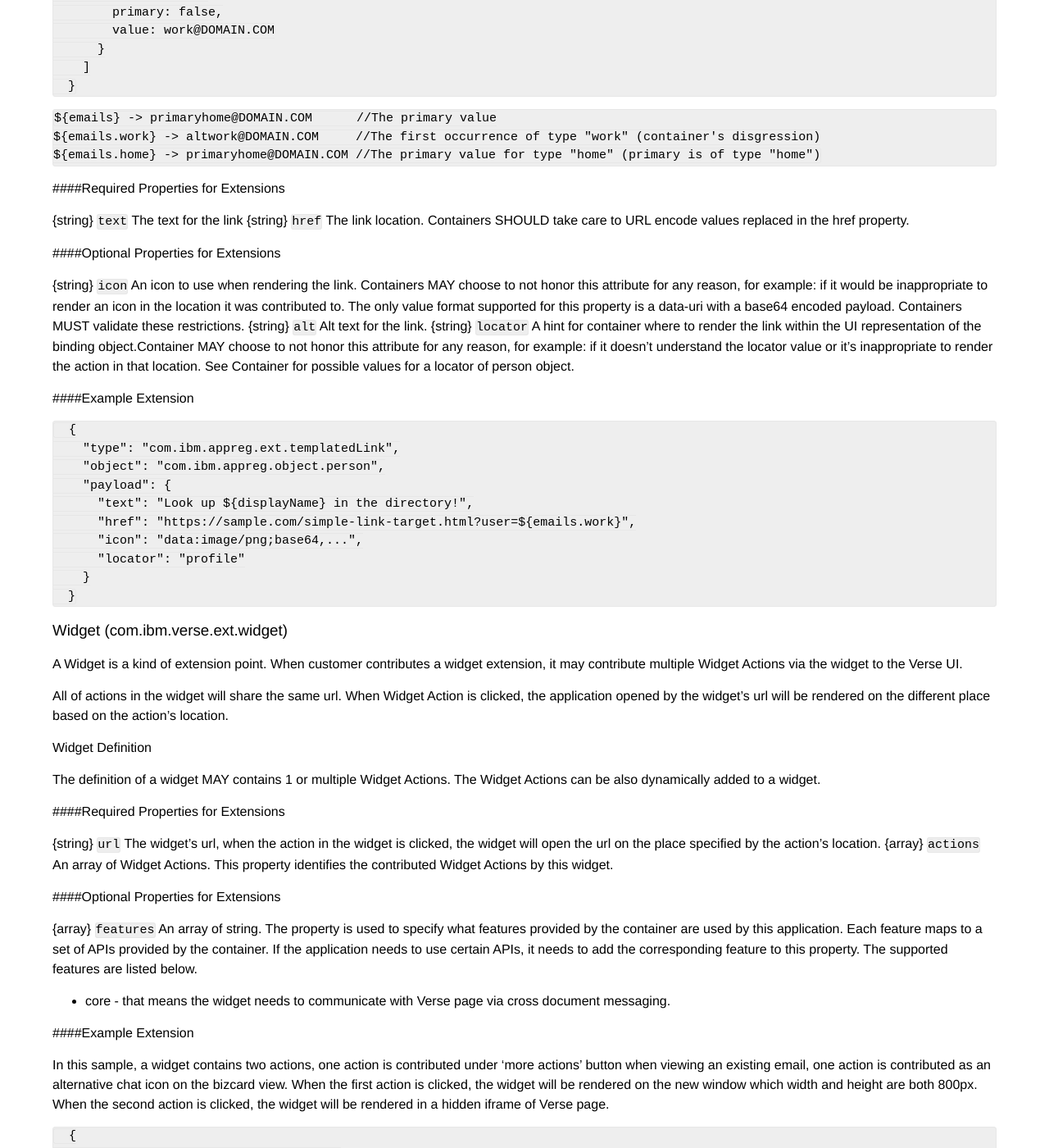
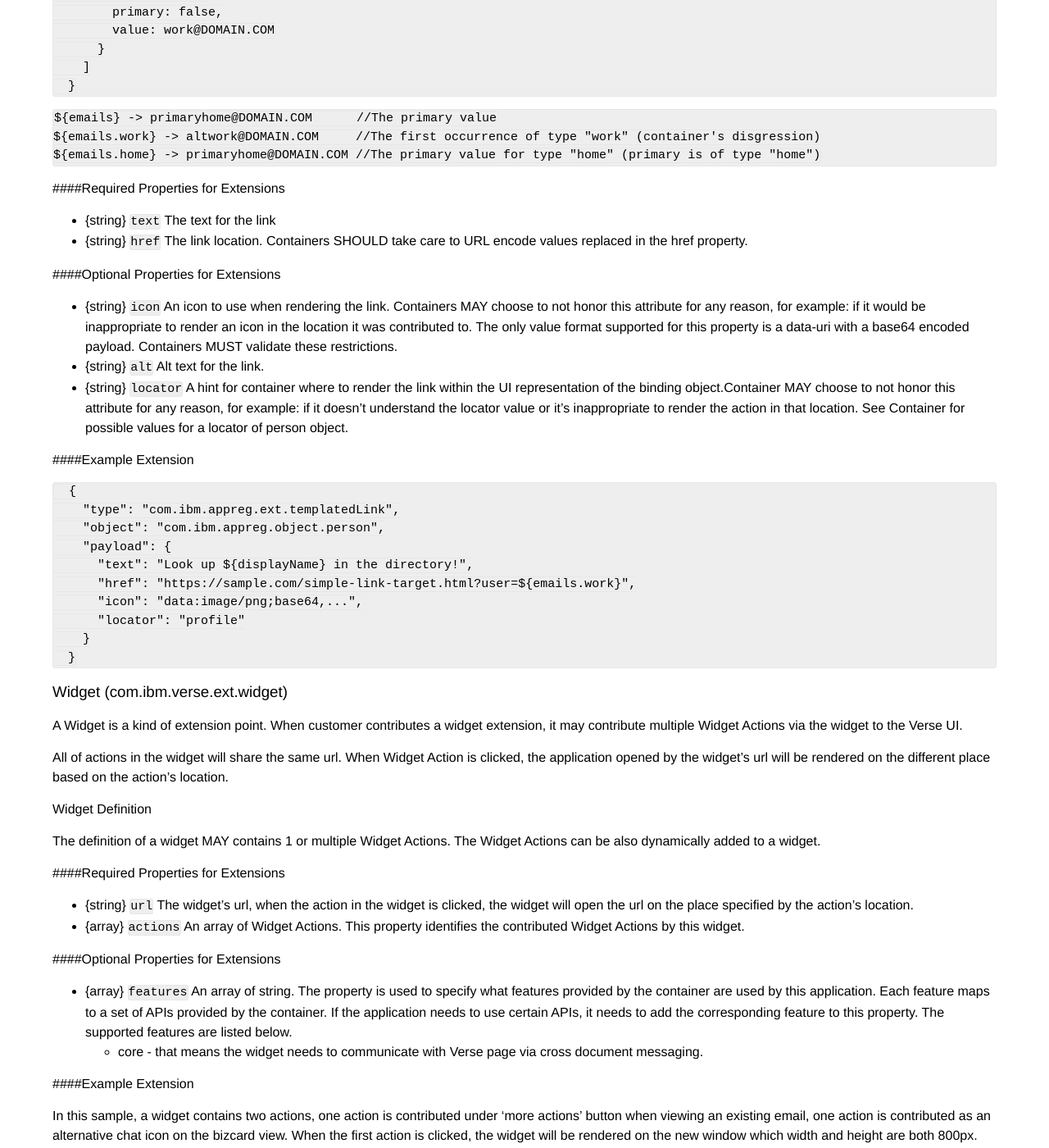
Before and after one commit to ibmverse/verse-developer, a Jekyll site: the page built from _reference/reference.md, in a window 1280 px wide and 1400 px high, scrolled down 3147 px. Shown: the whole window at 82% size. Built offline with Jekyll 4.4.1, drawn with Linux system fonts in a browser that asks for light colours; some of the changed text lies outside the part shown.

Commit message:
259483 changed required and optional fields into points

````diff
--- a/_reference/reference.md
+++ b/_reference/reference.md
@@ -148,14 +148,14 @@ ${emails.home} -> primaryhome@DOMAIN.COM //The primary value for type "home" (pr
 
 ####Required Properties for Extensions
 
-{string} `text` The text for the link
-{string} `href` The link location. Containers SHOULD take care to URL encode values replaced in the href property.
+* {string} `text` The text for the link
+* {string} `href` The link location. Containers SHOULD take care to URL encode values replaced in the href property.
 
 ####Optional Properties for Extensions
 
-{string} `icon` An icon to use when rendering the link. Containers MAY choose to not honor this attribute for any reason, for example: if it would be inappropriate to render an icon in the location it was contributed to. The only value format supported for this property is a data-uri with a base64 encoded payload. Containers MUST validate these restrictions.
-{string} `alt` Alt text for the link.
-{string} `locator` A hint for container where to render the link within the UI representation of the binding object.Container MAY choose to not honor this attribute for any reason, for example: if it doesn't understand the locator value or it's inappropriate to render the action in that location. See Container for possible values for a locator of person object.
+* {string} `icon` An icon to use when rendering the link. Containers MAY choose to not honor this attribute for any reason, for example: if it would be inappropriate to render an icon in the location it was contributed to. The only value format supported for this property is a data-uri with a base64 encoded payload. Containers MUST validate these restrictions.
+* {string} `alt` Alt text for the link.
+* {string} `locator` A hint for container where to render the link within the UI representation of the binding object.Container MAY choose to not honor this attribute for any reason, for example: if it doesn't understand the locator value or it's inappropriate to render the action in that location. See Container for possible values for a locator of person object.
 
 ####Example Extension
 
@@ -184,12 +184,12 @@ The definition of a widget MAY contains 1 or multiple Widget Actions. The Widget
 
 ####Required Properties for Extensions
 
-{string} `url` The widget’s url, when the action in the widget is clicked, the widget will open the url on the place specified by the action’s location.
-{array} `actions` An array of Widget Actions. This property identifies the contributed Widget Actions by this widget.
+* {string} `url` The widget’s url, when the action in the widget is clicked, the widget will open the url on the place specified by the action’s location.
+* {array} `actions` An array of Widget Actions. This property identifies the contributed Widget Actions by this widget.
 
 ####Optional Properties for Extensions
 
-{array} `features` An array of string. The property is used to specify what features provided by the container are used by this application. Each feature maps to a set of APIs provided by the container. If the application needs to use certain APIs, it needs to add the corresponding feature to this property. The supported features are listed below.
+* {array} `features` An array of string. The property is used to specify what features provided by the container are used by this application. Each feature maps to a set of APIs provided by the container. If the application needs to use certain APIs, it needs to add the corresponding feature to this property. The supported features are listed below.
   * core - that means the widget needs to communicate with Verse page via cross document messaging.
 
 ####Example Extension
@@ -234,20 +234,20 @@ When a contributed action is clicked, the widget will be rendered in a different
 
 ####Required Properties for Action
 
-{string} `id` The id for the action.
-{string} `text` The text for the action.
-{string} `path`|`object` The path identifies where the action is contributed. All of supported paths are listed here. The object states which data type the action is contributed. All of supported objects are listed here.
+* {string} `id` The id for the action.
+* {string} `text` The text for the action.
+* {string} `path`|`object` The path identifies where the action is contributed. All of supported paths are listed here. The object states which data type the action is contributed. All of supported objects are listed here.
 
 ####Optional Properties for Action
 
-{string} `icon` An icon to use when rendering the action. Containers MAY choose to not honor this attribute for any reason, for example: if it would be inappropriate to render an icon in the `location` it was contributed to. The preferred format for the icon is a data-uri.
-{string} `alt` Alt text for the action.
-{object} `location` The property is used to specify where to render the widget. The acceptable values can be “window | tab | embedded | hidden”.
+* {string} `icon` An icon to use when rendering the action. Containers MAY choose to not honor this attribute for any reason, for example: if it would be inappropriate to render an icon in the `location` it was contributed to. The preferred format for the icon is a data-uri.
+* {string} `alt` Alt text for the action.
+* {object} `location` The property is used to specify where to render the widget. The acceptable values can be “window | tab | embedded | hidden”.
   * window - the widget will be open in the new window. We can use renderParams to specify the new window’s size.
   * tab - the widget will be open in the new tab.
   * embedded - the widget will be open in the embedded iframe. UI components will decide where to embedded iframe.
   * hidden - the widget will be rendered in a hidden iframe of IBM Verse. The hidden iframe will be placed under the body of Verse page as the last child.
-{object} `renderParams` The property is used to specify the window size when the application is open in a new window. The renderParams property contains width and height properties which are used to specify the new window’s width/height accordingly. This property is only valid if the location’s value is ‘window’.
+* {object} `renderParams` The property is used to specify the window size when the application is open in a new window. The renderParams property contains width and height properties which are used to specify the new window’s width/height accordingly. This property is only valid if the location’s value is ‘window’.
 
 ####Example Action
 ```json
````
